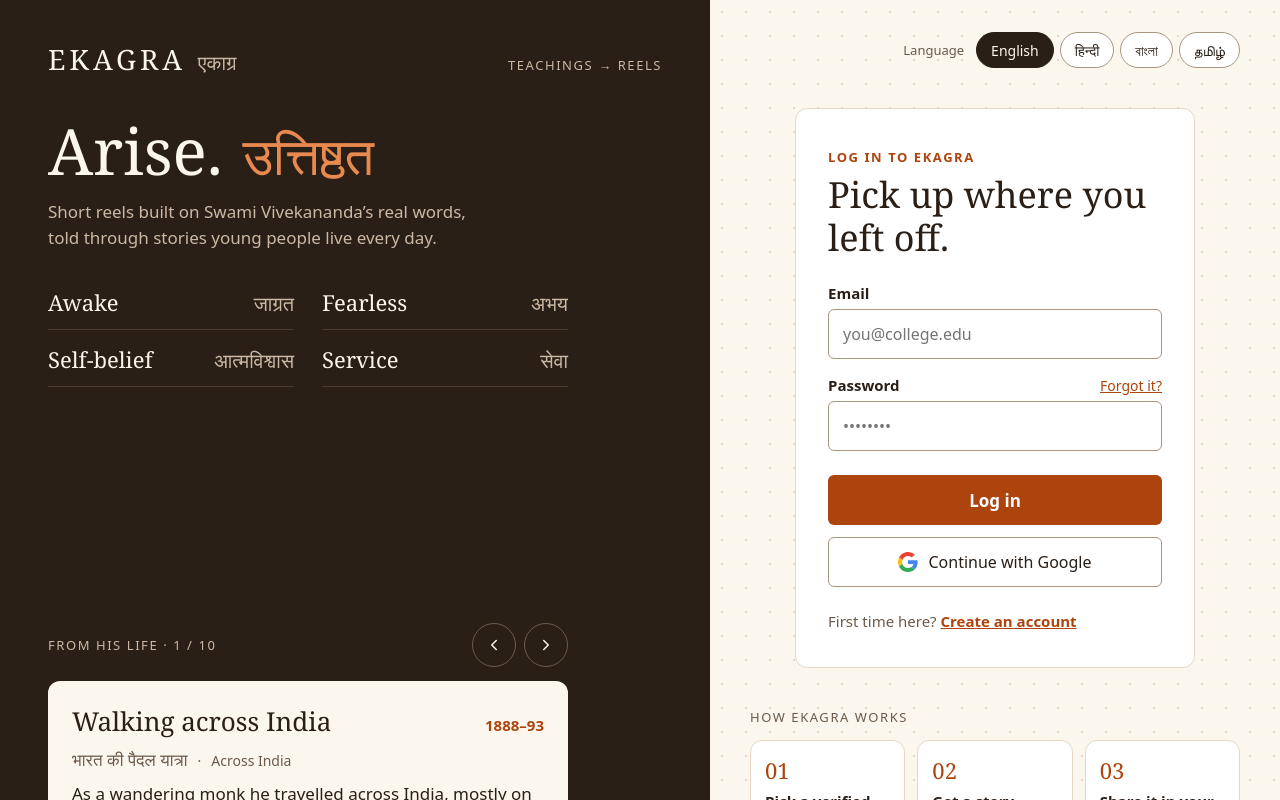
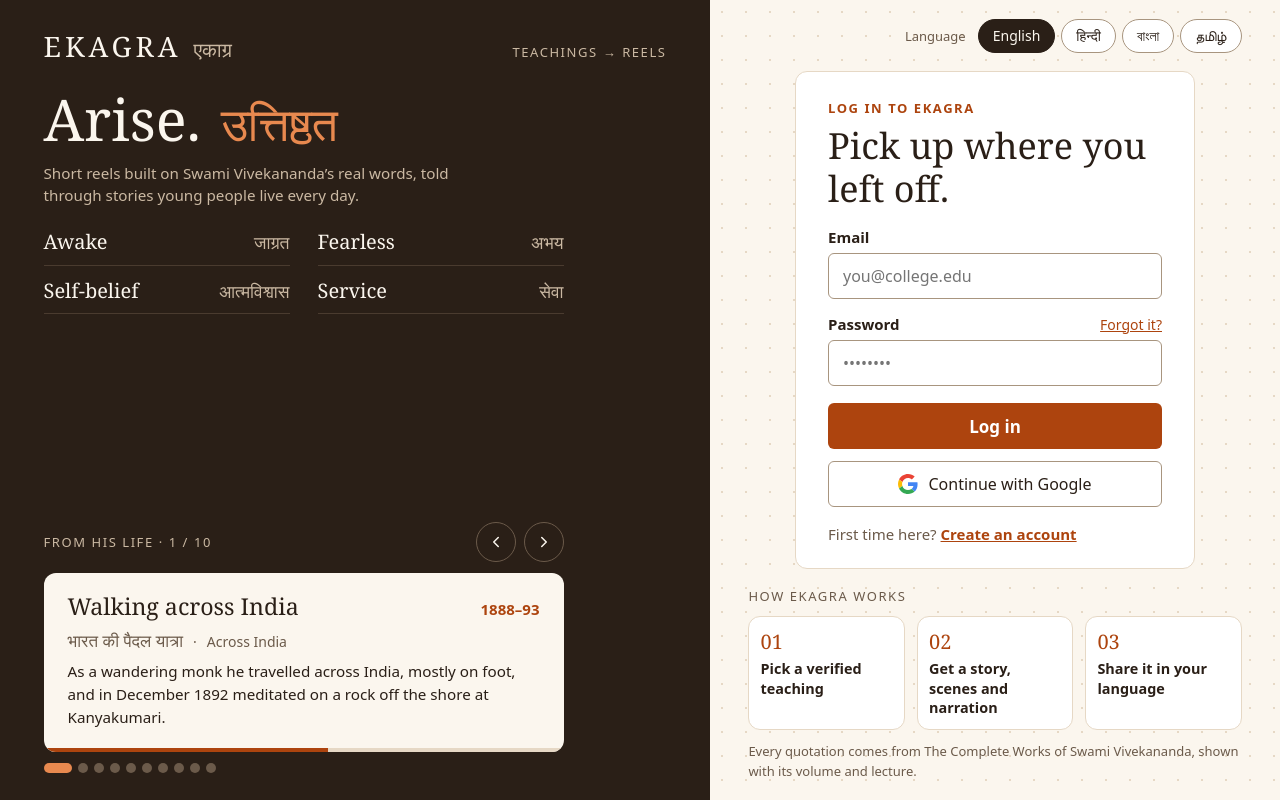
Before and after one commit to sakshammittal77/EKAGRA, a React (Vite) app in the folder frontend/: page / in a window 1280 px wide. Shown: the top 800 px of the page. Built offline with nearby package versions, Linux system fonts and the light colour scheme; no server answers; a web font is replaced by a local one.

Commit message:
Fit the login page on one screen on laptops and desktops
Sizes and spacing scale with the window height so the whole login page is
visible without scrolling from about 1280x600 up. Phones still scroll.

```diff
--- a/frontend/src/pages/Login.jsx
+++ b/frontend/src/pages/Login.jsx
@@ -237,7 +237,7 @@
         <form className="auth-card" lang={lang} onSubmit={handleEmailSubmit} noValidate>
           <div>
             <span className="auth-eyebrow">{isSignup ? m.signupEyebrow : t.eyebrow}</span>
-            <h1 className="auth-title" style={{ fontSize: t.hsize }}>
+            <h1 className="auth-title" style={{ '--hsize': t.hsize }}>
               {isSignup ? m.signupHeading : t.heading}
             </h1>
           </div>
--- a/frontend/src/styles.css
+++ b/frontend/src/styles.css
@@ -149,7 +149,7 @@
   display: flex; flex-direction: column; gap: 24px;
 }
 .auth-eyebrow { font-size: 13px; letter-spacing: 0.12em; text-transform: uppercase; color: var(--saffron); font-weight: 600; }
-.auth-title { margin: 6px 0 0; font-family: var(--font-display); line-height: 1.2; font-weight: 400; }
+.auth-title { margin: 6px 0 0; font-family: var(--font-display); font-size: var(--hsize, 36px); line-height: 1.2; font-weight: 400; }
 .field { display: flex; flex-direction: column; gap: 6px; }
 .field label { font-size: 15px; font-weight: 600; }
 .field-row { display: flex; justify-content: space-between; align-items: baseline; }
@@ -190,6 +190,43 @@
 /* Signed-in screen (temporary until the home screen is built) */
 .signed-in { min-height: 100vh; display: flex; align-items: center; justify-content: center; padding: 24px; }
 
+
+/* ---------- Login page fits one screen on laptops and desktops ---------- */
+@media (min-width: 900px) {
+  .login-page { height: 100vh; height: 100dvh; min-height: 0; }
+  .panel, .side { height: 100%; overflow-y: auto; }
+  .panel { padding: clamp(18px, 3.4vh, 40px) clamp(28px, 3.4vw, 48px); gap: clamp(12px, 2.6vh, 36px); }
+  .side { padding: clamp(12px, 2.4vh, 32px) clamp(24px, 3vw, 40px); gap: clamp(10px, 1.8vh, 40px); }
+  .hero-word { font-size: clamp(38px, 7.2vh, 64px); }
+  .hero-sanskrit { font-size: clamp(30px, 5.8vh, 52px); }
+  .hero-desc { margin-top: clamp(4px, 1vh, 10px); font-size: clamp(14px, 1.9vh, 17px); line-height: 1.5; }
+  .words { gap: clamp(6px, 1.4vh, 14px) 28px; }
+  .words li { padding-bottom: clamp(5px, 1.2vh, 12px); }
+  .words .main { font-size: clamp(17px, 2.5vh, 22px); }
+  .words .sa { font-size: clamp(15px, 2.2vh, 20px); }
+  .cards { gap: clamp(8px, 1.4vh, 14px); }
+  .round-btn { width: clamp(36px, 5vh, 44px); height: clamp(36px, 5vh, 44px); }
+  .life-card { min-height: clamp(140px, 22vh, 210px); }
+  .life-card-body { padding: clamp(14px, 2.4vh, 24px) clamp(16px, 2vw, 24px); gap: clamp(4px, 1vh, 10px); }
+  .life-card-title { font-size: clamp(19px, 2.9vh, 26px); }
+  .life-card-text { font-size: clamp(14px, 1.9vh, 17px); line-height: 1.5; }
+
+  .lang-btn { height: clamp(30px, 4.2vh, 36px); }
+  .auth-card { padding: clamp(16px, 3vh, 36px) 32px; gap: clamp(10px, 2.1vh, 24px); }
+  .auth-title { font-size: min(var(--hsize, 36px), 4.6vh); }
+  .fields { gap: clamp(10px, 1.8vh, 16px); }
+  .input, .btn-primary, .btn-google { height: clamp(40px, 5.8vh, 50px); }
+  .actions { gap: clamp(8px, 1.4vh, 12px); }
+  .how { gap: clamp(8px, 1.4vh, 14px); }
+  .steps li { padding: clamp(8px, 1.4vh, 14px); gap: 4px; }
+  .step-num { font-size: clamp(17px, 2.5vh, 22px); }
+  .step-text { font-size: clamp(13px, 1.8vh, 15px); line-height: 1.35; }
+}
+/* Very short screens: drop the extra "How EKAGRA works" strip so the form stays in view */
+@media (min-width: 900px) and (max-height: 640px) {
+  .how { display: none; }
+}
+
 /* ---------- Phones ---------- */
 @media (max-width: 640px) {
   .panel { padding: 28px 20px; }
```
